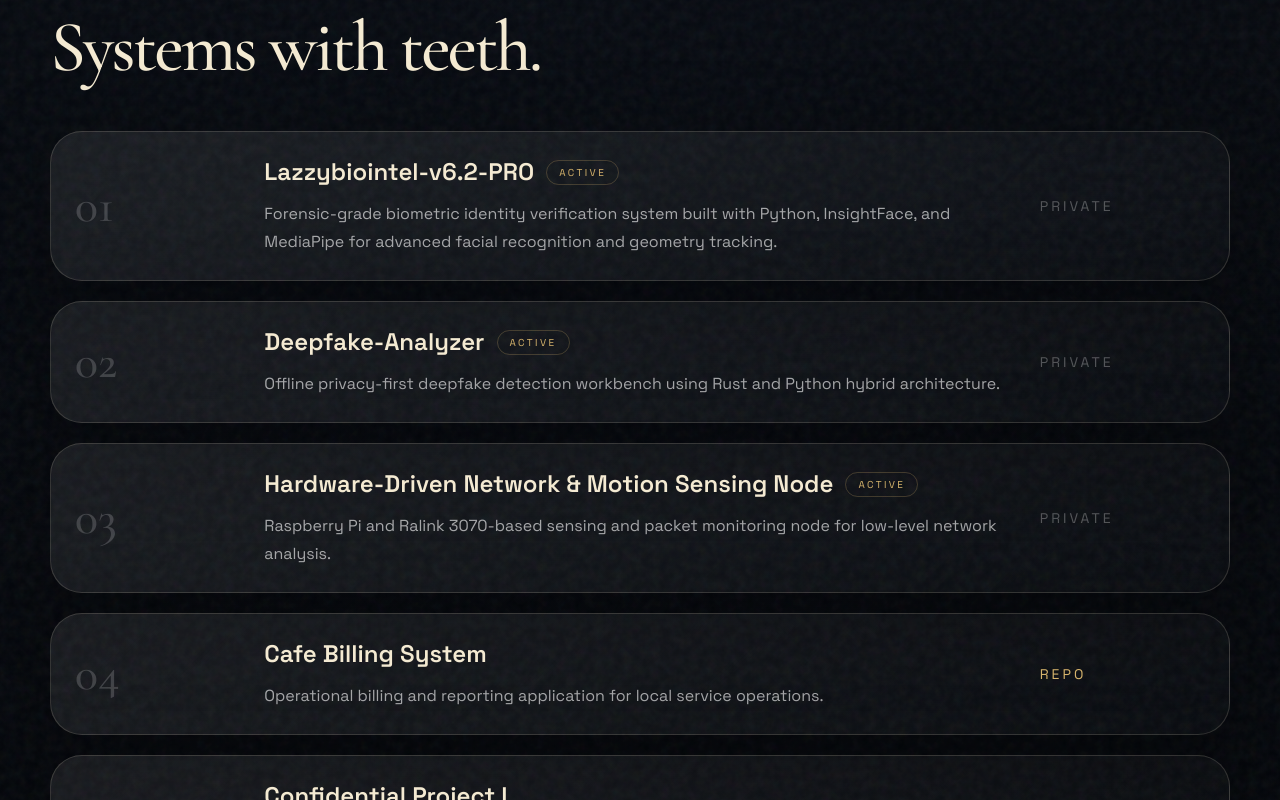
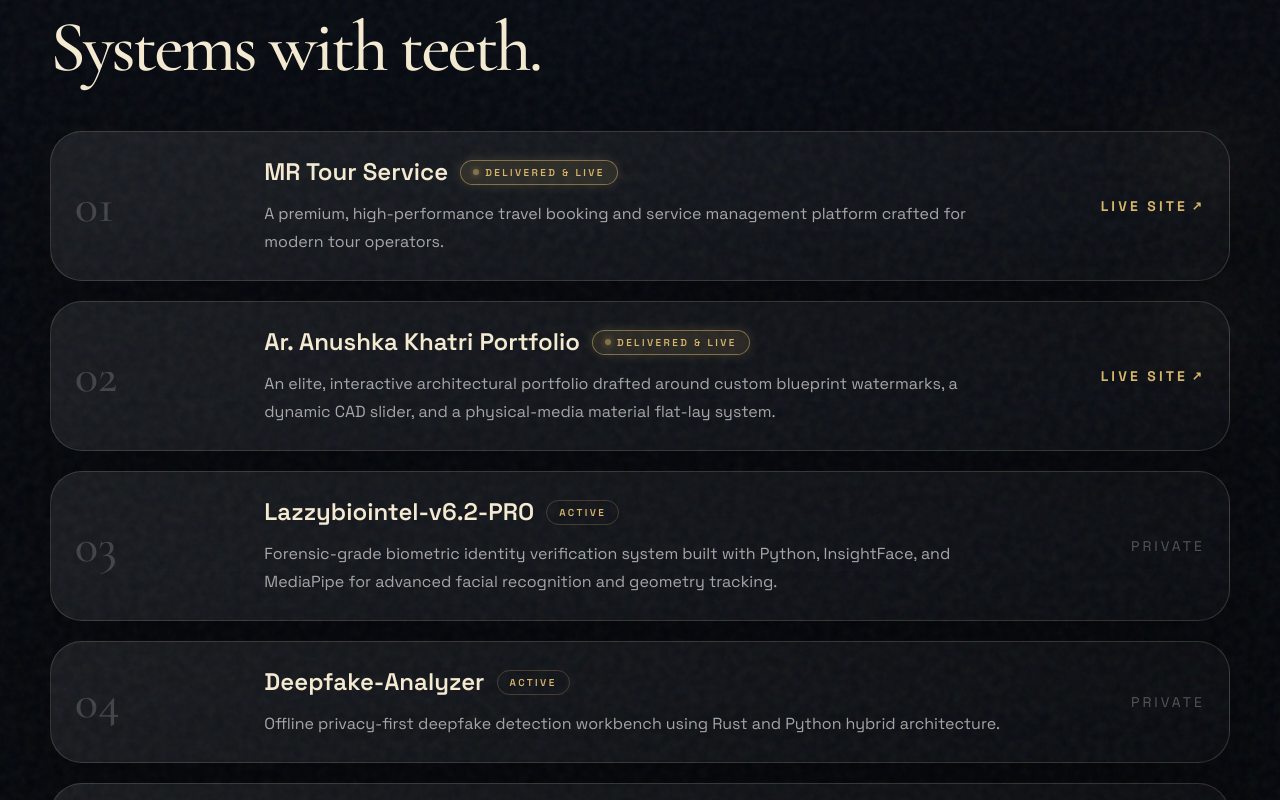
Before and after one commit to arthurrgg8-lgtm/lazzy-badger-portfolio, a Next.js app: page / in a window 1280 px wide. Shown: the part 2820-3620 px from the top of the page. Built offline with nearby package versions, Linux system fonts and the light colour scheme.

Commit message:
feat: add and highlight completed MR Tour and Anushka Khatri projects with live URL overlays

```diff
--- a/src/app/page.tsx
+++ b/src/app/page.tsx
@@ -145,22 +145,61 @@
         <div className="mt-12 grid gap-5">
           {profile.projects.map((project, index) => (
             <Reveal delay={index * 0.05} key={project.name}>
-              <article className="glass group grid gap-6 rounded-[2rem] p-6 transition duration-500 hover:border-[rgba(215,181,109,0.48)] md:grid-cols-[0.22fr_1fr_0.22fr] md:items-center" data-tilt-card>
+              <article
+                className={`glass group relative grid gap-6 rounded-[2rem] p-6 transition-all duration-500 md:grid-cols-[0.22fr_1fr_0.22fr] md:items-center ${
+                  project.highlighted
+                    ? "border-[rgba(215,181,109,0.38)] shadow-[0_0_30px_rgba(215,181,109,0.12)] hover:border-[var(--gold)] hover:shadow-[0_0_40px_rgba(215,181,109,0.22)] bg-gradient-to-br from-white/[0.07] via-white/[0.02] to-[rgba(215,181,109,0.04)]"
+                    : "hover:border-[rgba(215,181,109,0.48)]"
+                }`}
+                data-tilt-card
+              >
+                {/* Golden corner glow for highlighted cards */}
+                {project.highlighted && (
+                  <div className="absolute top-0 right-0 -mr-4 -mt-4 w-20 h-20 bg-[var(--gold)]/8 blur-2xl pointer-events-none rounded-full" />
+                )}
+
+                {/* Absolute overlay link to open live site if URL exists */}
+                {project.url && (
+                  <a
+                    href={project.url}
+                    target="_blank"
+                    rel="noopener noreferrer"
+                    className="absolute inset-0 z-10 rounded-[2rem]"
+                    title={`Open ${project.name} live site`}
+                  />
+                )}
+
                 <span className="font-display text-5xl text-white/18 transition group-hover:text-[var(--gold)]">{String(index + 1).padStart(2, "0")}</span>
                 <div>
                   <div className="flex flex-wrap items-center gap-3">
-                    <h3 className="text-2xl font-semibold">{project.name}</h3>
-                    {project.status ? <span className="rounded-full border border-[rgba(215,181,109,0.24)] px-3 py-1 text-[10px] uppercase tracking-[0.24em] text-[var(--gold)]">{project.status}</span> : null}
+                    <h3 className="text-2xl font-semibold transition group-hover:text-[var(--cream)]">{project.name}</h3>
+                    {project.status ? (
+                      <span className={`rounded-full px-3 py-1 text-[10px] uppercase tracking-[0.24em] font-semibold flex items-center gap-1.5 ${
+                        project.highlighted
+                          ? "border border-[var(--gold)]/50 bg-[rgba(215,181,109,0.12)] text-[var(--gold)] shadow-[0_0_12px_rgba(215,181,109,0.18)]"
+                          : "border border-[rgba(215,181,109,0.24)] text-[var(--gold)]"
+                      }`}>
+                        {project.highlighted && <span className="h-1.5 w-1.5 rounded-full bg-[var(--gold)] animate-pulse shadow-[0_0_6px_var(--gold)]" />}
+                        {project.status}
+                      </span>
+                    ) : null}
                   </div>
-                  <p className="mt-3 max-w-3xl leading-7 text-white/62">{project.description}</p>
+                  <p className="mt-3 max-w-3xl leading-7 text-white/62 transition group-hover:text-white/80">{project.description}</p>
                 </div>
-                {project.repository ? (
-                  <Link className="text-sm uppercase tracking-[0.22em] text-[var(--gold)] transition hover:text-white" href={`https://${project.repository}`}>
-                    repo
-                  </Link>
-                ) : (
-                  <span className="text-sm uppercase tracking-[0.22em] text-white/28">private</span>
-                )}
+
+                <div className="flex md:justify-end">
+                  {project.url ? (
+                    <span className="text-sm uppercase tracking-[0.22em] text-[var(--gold)] font-bold transition duration-300 group-hover:text-white flex items-center gap-1">
+                      live site <span className="text-xs transition-transform duration-300 group-hover:translate-x-0.5 group-hover:-translate-y-0.5">↗</span>
+                    </span>
+                  ) : project.repository ? (
+                    <Link className="relative z-20 text-sm uppercase tracking-[0.22em] text-[var(--gold)] transition hover:text-white" href={`https://${project.repository}`}>
+                      repo
+                    </Link>
+                  ) : (
+                    <span className="text-sm uppercase tracking-[0.22em] text-white/28">private</span>
+                  )}
+                </div>
               </article>
             </Reveal>
           ))}
--- a/src/data/profile.json
+++ b/src/data/profile.json
@@ -95,6 +95,20 @@
     ]
   },
   "projects": [
+    {
+      "name": "MR Tour Service",
+      "description": "A premium, high-performance travel booking and service management platform crafted for modern tour operators.",
+      "status": "delivered & live",
+      "url": "https://mr-tour-service.pages.dev/",
+      "highlighted": true
+    },
+    {
+      "name": "Ar. Anushka Khatri Portfolio",
+      "description": "An elite, interactive architectural portfolio drafted around custom blueprint watermarks, a dynamic CAD slider, and a physical-media material flat-lay system.",
+      "status": "delivered & live",
+      "url": "https://anushkakhatri.vercel.app/",
+      "highlighted": true
+    },
     {
       "name": "Lazzybiointel-v6.2-PRO",
       "description": "Forensic-grade biometric identity verification system built with Python, InsightFace, and MediaPipe for advanced facial recognition and geometry tracking.",
--- a/src/lib/profile.ts
+++ b/src/lib/profile.ts
@@ -5,6 +5,8 @@
   description: string;
   status?: string;
   repository?: string;
+  url?: string;
+  highlighted?: boolean;
 };
 
 export type GalleryItem = {
```
